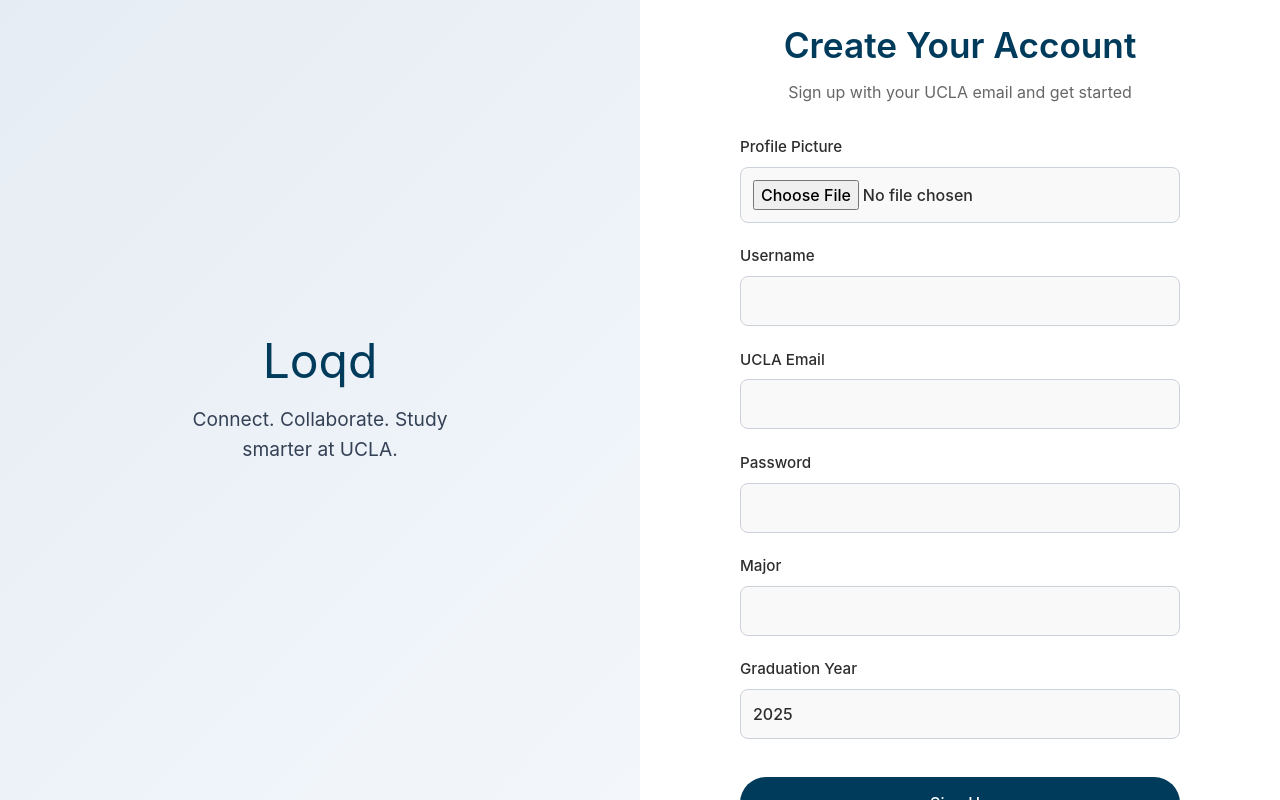
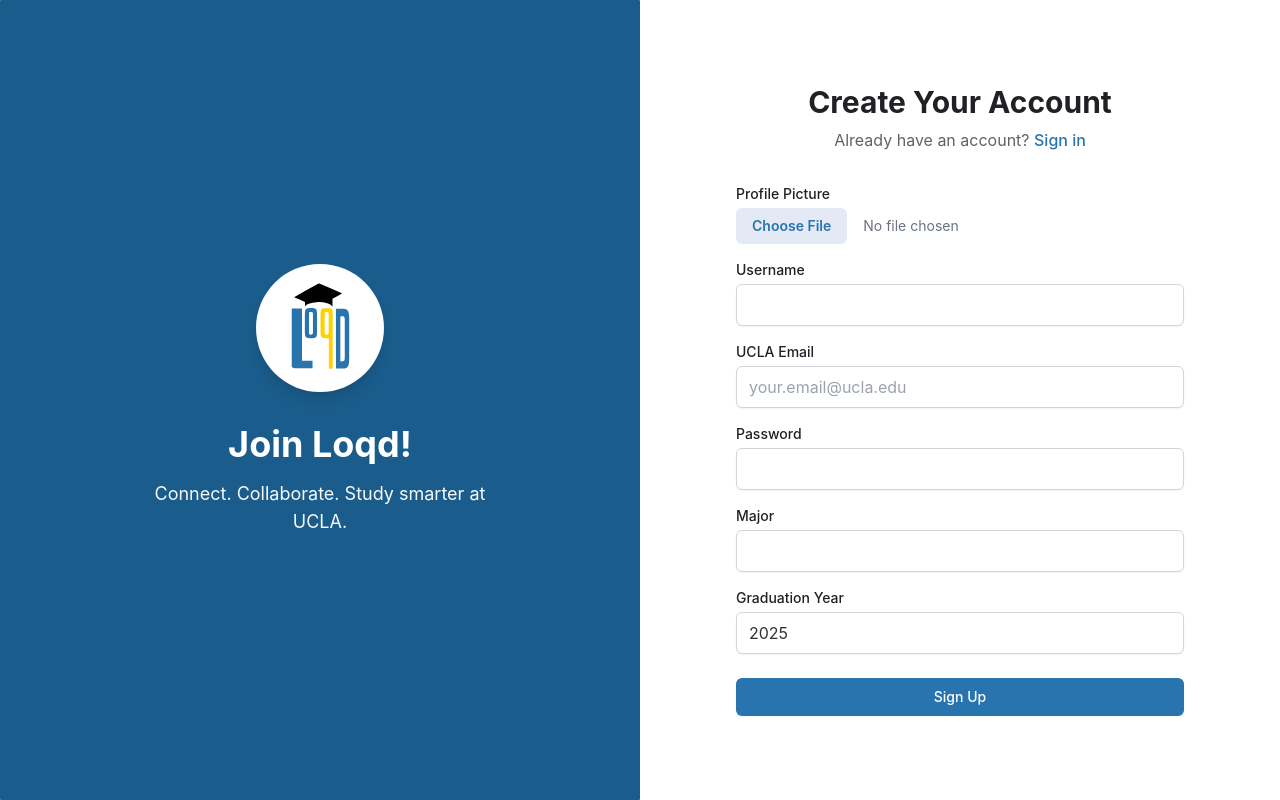
Before and after one commit to YonyMarian/loqd, a React (Vite) app in the folder client/: page /signup in a window 1280 px wide. Built offline with nearby package versions, Linux system fonts and the light colour scheme; no server answers.

Commit message:
updated stying for landing and signup pages

```diff
--- a/client/src/components/LandingNav.tsx
+++ b/client/src/components/LandingNav.tsx
@@ -1,22 +1,35 @@
 import React from 'react';
+import { Link } from 'react-router-dom';
 import logo from '../assets/logo.svg';
 
 const LandingNav: React.FC = () => {
     return (
-        <header>
-            <nav className="bg-yellow-500 shadow-md py-4 px-6">
-                <div className="max-w-8xl mx-auto flex justify-between items-center">
-                    <div className="flex items-right">
-                        <a href="/"><img src={logo} alt="Loqd Logo" className="h-16 w-auto mr-2" /></a>
+        <nav className="bg-[#1a5c8b] shadow-md">
+            <div className="max-w-7xl mx-auto px-4 sm:px-6 lg:px-8">
+                <div className="flex justify-between h-16">
+                    <div className="flex items-center">
+                        <Link to="/" className="flex-shrink-0 flex items-center">
+                            <img src={logo} alt="Loqd Logo" className="h-8 w-auto" />
+                        </Link>
                     </div>
-                    <div className="space-x-4">
-                        <a href="/about" className="text-gray-700 hover:text-blue-600">About Loqd</a>
-                        <a href="/suggestion-box" className="text-gray-700 hover:text-blue-600">Give Feedback</a>
+                    <div className="flex items-center space-x-4">
+                        <Link
+                            to="/signin"
+                            className="text-white hover:text-[#f8f9fa] px-3 py-2 rounded-md text-sm font-medium transition-colors duration-200"
+                        >
+                            Sign In
+                        </Link>
+                        <Link
+                            to="/signup"
+                            className="bg-white text-[#1a5c8b] hover:bg-[#f8f9fa] px-4 py-2 rounded-md text-sm font-medium transition-colors duration-200"
+                        >
+                            Get Started
+                        </Link>
                     </div>
                 </div>
-            </nav>
-        </header>
+            </div>
+        </nav>
     );
-}
+};
 
 export default LandingNav;
--- a/client/src/pages/SignIn.tsx
+++ b/client/src/pages/SignIn.tsx
@@ -1,20 +1,19 @@
 import React, { useState, ChangeEvent, FormEvent } from 'react';
 import { useNavigate } from 'react-router-dom';
-import { signIn } from '../lib/session'
-import '../styles/SignUp.css';
+import { signIn } from '../lib/session';
+import { Link } from 'react-router-dom';
+import logo from '../assets/logo.svg';
 
 type FormState = {
   password: string;
   email: string;
-  preferences: string[];
 };
 
-const SignUp: React.FC = () => {
+const SignIn: React.FC = () => {
   const navigate = useNavigate();
   const [form, setForm] = useState<FormState>({
     password: '',
     email: '',
-    preferences: [],
   });
 
   const handleChange = (e: ChangeEvent<HTMLInputElement>) => {
@@ -30,35 +29,77 @@
     const result = await signIn(form.email, form.password);
     if (result) {
       navigate("/dashboard");
+    } else {
+      alert('Invalid email or password');
     }
-    else {
-      alert('Something went wrong with account creation (mock)');
-    }
-    console.log(form);
   };
 
   return (
-    <div className="signup-page">
-      <div className="signup-left">
-        <div className="signup-branding">
-          <h1>Loqd</h1>
-          <p>Connect. Collaborate. Study smarter at UCLA.</p>
+    <div className="min-h-screen bg-white flex">
+      {/* Left side - Branding */}
+      <div className="hidden lg:flex lg:w-1/2 bg-[#1a5c8b] items-center justify-center">
+        <div className="max-w-md text-center px-12">
+          <img src={logo} alt="Loqd Logo" className="h-32 w-32 mx-auto mb-8 rounded-full bg-white p-4 shadow-lg" />
+          <h1 className="text-4xl font-bold text-white mb-4">Welcome Back!</h1>
+          <p className="text-[#f8f9fa] text-lg">
+            Connect with your classmates and find the perfect study partners.
+          </p>
         </div>
       </div>
-      <div className="signup-right">
-        <div className="signup-form-container">
-          <h2>Sign Back Into Your Account</h2>
-          <p className="signup-subtitle">Don't have an account? Click <a href="/signup">here</a>.</p>
-          <form className="signup-form" onSubmit={handleSubmit}>
-            <label>
-              UCLA Email
-              <input type="email" name="email" value={form.email} onChange={handleChange} required />
-            </label>
-            <label>
-              Password
-              <input type="password" name="password" value={form.password} onChange={handleChange} required />
-            </label>
-            <button type="submit" className="signup-button">Sign In</button>
+
+      {/* Right side - Sign In Form */}
+      <div className="w-full lg:w-1/2 flex items-center justify-center px-4 sm:px-6 lg:px-8">
+        <div className="max-w-md w-full space-y-8">
+          <div className="text-center">
+            <h2 className="text-3xl font-bold text-[#202124]">Sign In</h2>
+            <p className="mt-2 text-[#5f6368]">
+              Don't have an account?{' '}
+              <Link to="/signup" className="text-[#2774AE] hover:text-[#1a5c8b] font-medium">
+                Sign up
+              </Link>
+            </p>
+          </div>
+
+          <form className="mt-8 space-y-6" onSubmit={handleSubmit}>
+            <div className="space-y-4">
+              <div>
+                <label htmlFor="email" className="block text-sm font-medium text-[#202124] text-left">
+                  UCLA Email
+                </label>
+                <input
+                  id="email"
+                  name="email"
+                  type="email"
+                  required
+                  value={form.email}
+                  onChange={handleChange}
+                  className="mt-1 block w-full px-3 py-2 border border-gray-300 rounded-md shadow-sm focus:outline-none focus:ring-[#2774AE] focus:border-[#2774AE]"
+                  placeholder="your.email@ucla.edu"
+                />
+              </div>
+
+              <div>
+                <label htmlFor="password" className="block text-sm font-medium text-[#202124] text-left">
+                  Password
+                </label>
+                <input
+                  id="password"
+                  name="password"
+                  type="password"
+                  required
+                  value={form.password}
+                  onChange={handleChange}
+                  className="mt-1 block w-full px-3 py-2 border border-gray-300 rounded-md shadow-sm focus:outline-none focus:ring-[#2774AE] focus:border-[#2774AE]"
+                />
+              </div>
+            </div>
+
+            <button
+              type="submit"
+              className="w-full flex justify-center py-2 px-4 border border-transparent rounded-md shadow-sm text-sm font-medium text-white bg-[#2774AE] hover:bg-[#1a5c8b] focus:outline-none focus:ring-2 focus:ring-offset-2 focus:ring-[#2774AE] transition-colors duration-200"
+            >
+              Sign In
+            </button>
           </form>
         </div>
       </div>
@@ -66,4 +107,4 @@
   );
 };
 
-export default SignUp;
+export default SignIn;
--- a/client/src/pages/SignUp.tsx
+++ b/client/src/pages/SignUp.tsx
@@ -3,6 +3,8 @@
 import '../styles/SignUp.css';
 import UploadCal from '../components/UploadCal';
 import {supabase} from '../lib/supabase';
+import logo from '../assets/logo.svg';
+import { Link } from 'react-router-dom';
 
 type FormState = {
   username: string;
@@ -37,6 +39,9 @@
   };
 
   const [userId, setUserId] = useState<string | null>(null);
+  const [showUploadModal, setShowUploadModal] = useState(false);
+  const [isCalendarUploaded, setIsCalendarUploaded] = useState(false);
+
   const handleSubmit = async (e: FormEvent) => {
     e.preventDefault();
 
@@ -87,7 +92,7 @@
           })
           .select();
 
-        alert('✅ Account created successfully, now update calendar data');
+        setShowUploadModal(true);
       } else {
         console.log(result);
         alert('Something went wrong with account creation');
@@ -98,68 +103,100 @@
     }
   };
 
+  const handleCalendarUploaded = () => {
+    setIsCalendarUploaded(true);
+  };
 
   return (
-    <div className="signup-page">
-      <div className="signup-left">
-        <div className="signup-branding">
-          <h1>Loqd</h1>
-          <p>Connect. Collaborate. Study smarter at UCLA.</p>
+    <div className="min-h-screen bg-white flex">
+      {/* Left side - Branding */}
+      <div className="hidden lg:flex lg:w-1/2 bg-[#1a5c8b] items-center justify-center">
+        <div className="max-w-md text-center px-12">
+          <img src={logo} alt="Loqd Logo" className="h-32 w-32 mx-auto mb-8 rounded-full bg-white p-4 shadow-lg" />
+          <h1 className="text-4xl font-bold text-white mb-4">Join Loqd!</h1>
+          <p className="text-[#f8f9fa] text-lg">
+            Connect. Collaborate. Study smarter at UCLA.
+          </p>
         </div>
       </div>
-      <div className="signup-right">
-        <div className="signup-form-container">
-          <h2>Create Your Account</h2>
-          <p className="signup-subtitle">Sign up with your UCLA email and get started</p>
 
-          <form className="signup-form" onSubmit={handleSubmit}>
-            <label>
-              Profile Picture
-              <input type="file" name="profilePic" accept="image/*" onChange={handleChange} />
-            </label>
+      {/* Right side - Sign Up Form */}
+      <div className="w-full lg:w-1/2 flex items-center justify-center px-4 sm:px-6 lg:px-8">
+        <div className="max-w-md w-full space-y-8">
+          <div className="text-center">
+            <h2 className="text-3xl font-bold text-[#202124]">Create Your Account</h2>
+            <p className="mt-2 text-[#5f6368]">
+              Already have an account?{' '}
+              <Link to="/signin" className="text-[#2774AE] hover:text-[#1a5c8b] font-medium">
+                Sign in
+              </Link>
+            </p>
+          </div>
 
-            <label>
-              Username
-              <input type="text" name="username" value={form.username} onChange={handleChange} required />
-            </label>
-
-            <label>
-              UCLA Email
-              <input type="email" name="email" value={form.email} onChange={handleChange} required />
-            </label>
-
-            <label>
-              Password
-              <input type="password" name="password" value={form.password} onChange={handleChange} required />
-            </label>
-
-            <label>
-              Major
-              <input type="text" name="major" value={form.major} onChange={handleChange} required />
-            </label>
-
-            <label>
-              Graduation Year
-              <input type="number" name="grad_year" min="2000" max="3000" value={form.grad_year} onChange={handleChange} required />
-            </label>
-
-            <button type="submit" className="signup-button">Sign Up</button>
+          <form className="mt-8 space-y-6" onSubmit={handleSubmit}>
+            <div className="space-y-4">
+              <div>
+                <label className="block text-sm font-medium text-[#202124] text-left">Profile Picture</label>
+                <input type="file" name="profilePic" accept="image/*" onChange={handleChange} className="mt-1 block w-full text-sm text-gray-500 file:mr-4 file:py-2 file:px-4 file:rounded-md file:border-0 file:text-sm file:font-semibold file:bg-[#e3eaf6] file:text-[#2774AE] hover:file:bg-[#d0dff7]" />
+              </div>
+              <div>
+                <label className="block text-sm font-medium text-[#202124] text-left">Username</label>
+                <input type="text" name="username" value={form.username} onChange={handleChange} required className="mt-1 block w-full px-3 py-2 border border-gray-300 rounded-md shadow-sm focus:outline-none focus:ring-[#2774AE] focus:border-[#2774AE]" />
+              </div>
+              <div>
+                <label className="block text-sm font-medium text-[#202124] text-left">UCLA Email</label>
+                <input type="email" name="email" value={form.email} onChange={handleChange} required className="mt-1 block w-full px-3 py-2 border border-gray-300 rounded-md shadow-sm focus:outline-none focus:ring-[#2774AE] focus:border-[#2774AE]" placeholder="your.email@ucla.edu" />
+              </div>
+              <div>
+                <label className="block text-sm font-medium text-[#202124] text-left">Password</label>
+                <input type="password" name="password" value={form.password} onChange={handleChange} required className="mt-1 block w-full px-3 py-2 border border-gray-300 rounded-md shadow-sm focus:outline-none focus:ring-[#2774AE] focus:border-[#2774AE]" />
+              </div>
+              <div>
+                <label className="block text-sm font-medium text-[#202124] text-left">Major</label>
+                <input type="text" name="major" value={form.major} onChange={handleChange} required className="mt-1 block w-full px-3 py-2 border border-gray-300 rounded-md shadow-sm focus:outline-none focus:ring-[#2774AE] focus:border-[#2774AE]" />
+              </div>
+              <div>
+                <label className="block text-sm font-medium text-[#202124] text-left">Graduation Year</label>
+                <input type="number" name="grad_year" min="2000" max="3000" value={form.grad_year} onChange={handleChange} required className="mt-1 block w-full px-3 py-2 border border-gray-300 rounded-md shadow-sm focus:outline-none focus:ring-[#2774AE] focus:border-[#2774AE]" />
+              </div>
+            </div>
+            <button type="submit" className="w-full flex justify-center py-2 px-4 border border-transparent rounded-md shadow-sm text-sm font-medium text-white bg-[#2774AE] hover:bg-[#1a5c8b] focus:outline-none focus:ring-2 focus:ring-offset-2 focus:ring-[#2774AE] transition-colors duration-200">
+              Sign Up
+            </button>
           </form>
 
-          {/* PROBLEM WE HAD: we only want to upload calendar data
-              AFTER a successful signup.
-            So, only allow users to upload calendar AFTER their signup
-              is successful (ie now exists a userId)
-          */}
-          {userId && (
-          <div className="calendar-upload-section">
-            <label>
-              Upload .ics Schedule
-              <UploadCal userId={userId} />
-            </label>
-          </div>
+          {/* Upload Calendar Modal */}
+          {showUploadModal && (
+            <div className="fixed inset-0 bg-black bg-opacity-50 flex items-center justify-center z-50 min-h-screen w-full">
+              <div className="bg-white rounded-lg p-8 max-w-md w-full mx-4">
+                <div className="mb-6 text-center">
+                  <h3 className="text-2xl font-bold text-[#202124] mb-2">Upload Your Schedule</h3>
+                  <p className="text-[#5f6368]">Download your schedule as an .ics file from the "Download calendar data" option in your Study List</p>
+                </div>
+
+                <div className="space-y-4">
+                  <div>
+                    {/* <label className="block text-sm font-medium text-[#202124] text-left mb-2">
+                      Upload .ics Schedule
+                    </label> */}
+                    <UploadCal userId={userId!} onUploadComplete={handleCalendarUploaded} />
+                  </div>
+
+                  {/* <button
+                    onClick={() => setShowUploadModal(false)}
+                    disabled={!isCalendarUploaded}
+                    className={`w-full mt-4 py-2 px-4 border border-transparent rounded-md shadow-sm text-sm font-medium text-white transition-colors duration-200 ${
+                      isCalendarUploaded
+                        ? 'bg-[#2774AE] hover:bg-[#1a5c8b] focus:outline-none focus:ring-2 focus:ring-offset-2 focus:ring-[#2774AE]'
+                        : 'bg-gray-300 cursor-not-allowed'
+                    }`}
+                  >
+                    {isCalendarUploaded ? 'Continue to Dashboard' : 'Please Upload Your Schedule'}
+                  </button> */}
+                </div>
+              </div>
+            </div>
           )}
-
         </div>
       </div>
     </div>
```
Also changed, not shown: client/src/components/UploadCal.tsx (+19 -6 lines), client/src/pages/Landing.tsx (+18 -18 lines).
